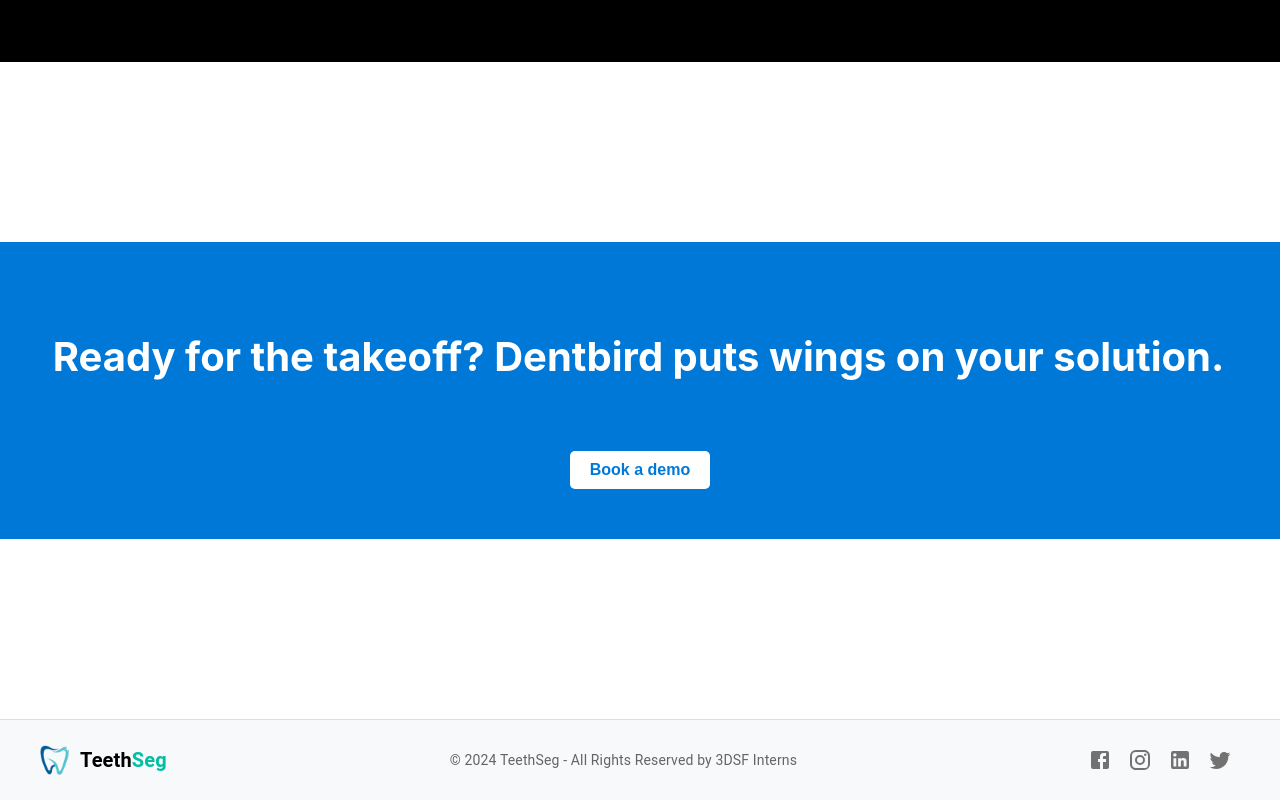
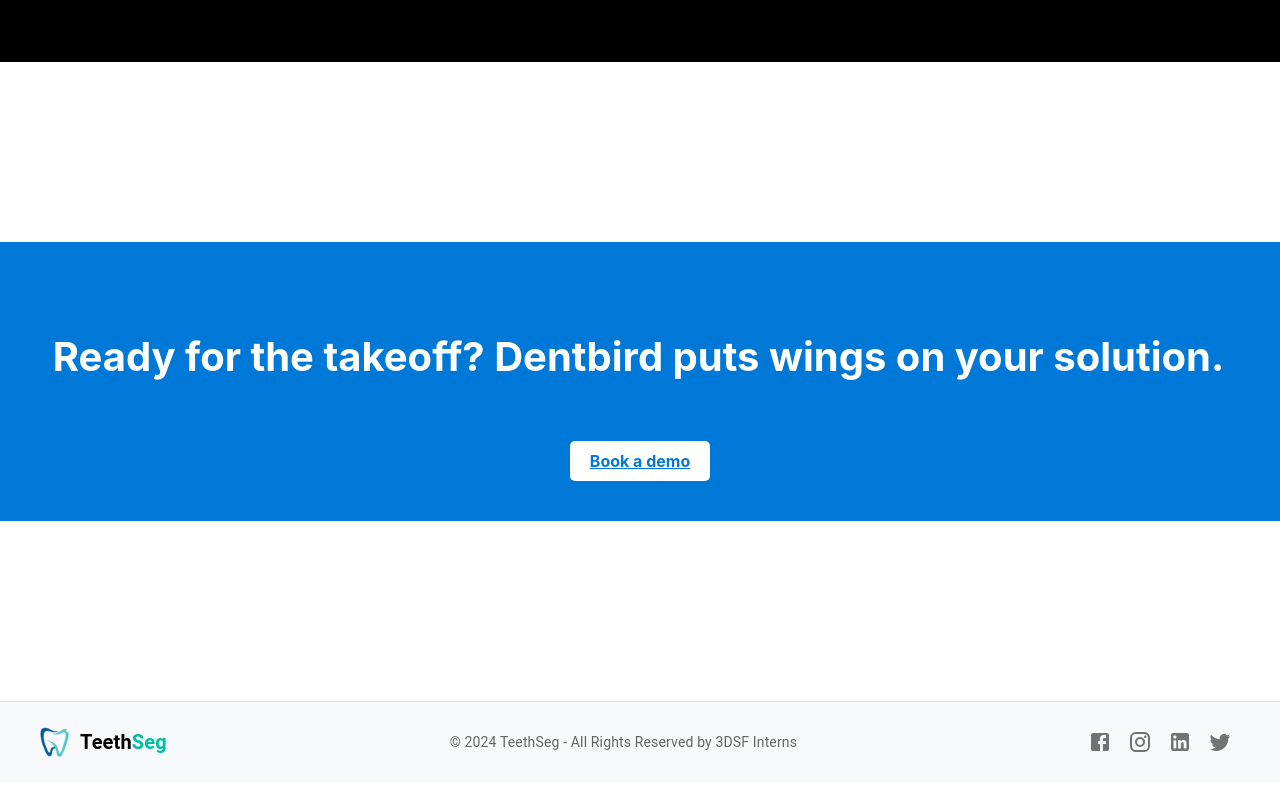
Before and after one commit to BarbaraRacha/3D-Teeth-Segmentation, a React (Create React App) app: page /home in a window 1280 px wide. Shown: the part 618-1418 px from the top of the page. Built offline with nearby package versions, Linux system fonts and the light colour scheme.

Commit message:
second commit

```diff
--- a/src/App.js
+++ b/src/App.js
@@ -53,6 +53,8 @@
 
                     <Route path="/home" element={<Home />} />
 
+                    <Route path="/" element={<UploadViewComponent />} />
+
                 </Routes>
                 <br></br>
                 <Footer />
--- a/src/components/Home.js
+++ b/src/components/Home.js
@@ -1,6 +1,8 @@
 import React, { useState, useEffect } from 'react';
 import logo from '../images/logo.png';
 import img_home from '../images/img_home.webp';
+import { Link } from 'react-router-dom';
+
 
 const Home = () => {
     const [isHovered, setIsHovered] = useState(false);
@@ -164,14 +166,14 @@
                     </p>
                 </div>
                 <div style={styles.demoButtonContainer}>
-                    <button
-                        style={styles.demoButton}
-                        onMouseEnter={(e) => (e.target.style.backgroundColor = '#e0e0e0')}
-                        onMouseLeave={(e) => (e.target.style.backgroundColor = 'white')}
+                    <Link to="/" style={styles.demoButton}
+                          onMouseEnter={(e) => (e.target.style.backgroundColor = '#e0e0e0')}
+                          onMouseLeave={(e) => (e.target.style.backgroundColor = 'white')}
                     >
                         Book a demo
-                    </button>
+                    </Link>
                 </div>
+
             </div>
         </div>
     );
```
